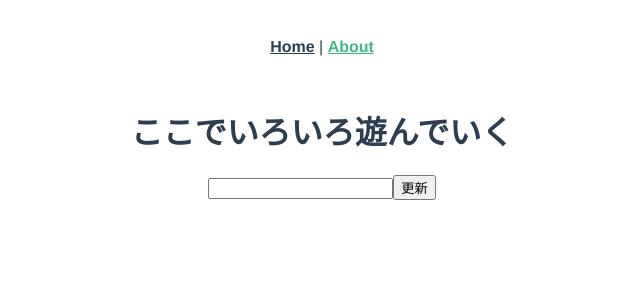
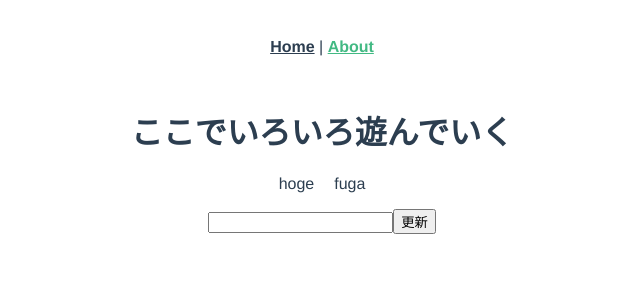
Before and after one commit to chucker34/vue-ts-practice, a Vue app: page /about in a window 1280 px wide. Shown: the top 300 px of the page, without its empty margins (318-958 px from the left). Built offline with nearby package versions, Linux system fonts and the light colour scheme.

Commit message:
リストへの追加と表示をためした

```diff
--- a/src/components/Play.vue
+++ b/src/components/Play.vue
@@ -1,8 +1,13 @@
 <template>
   <div class="play">
-    <h1>{{ displayMsg }}</h1>
-    <input v-model="inputMsg">
-    <button @click="update">更新</button>
+    <h1>{{ propsMsg }}</h1>
+    <ul id="example-1">
+      <li v-for="item in items">
+        {{ item.message }}
+      </li>
+    </ul>
+    <input v-model="inputItem">
+    <button @click="add">更新</button>
   </div>
 </template>
 
@@ -13,13 +18,18 @@ import { Component, Prop, Vue } from 'vue-property-decorator';
 export default class Play extends Vue {
     @Prop() private propsMsg!: string;
 
-    inputMsg: string = '';
+    inputItem: string = ''
 
-    displayMsg: string = this.propsMsg
+    items = [
+      { message: 'hoge' },
+      { message: 'fuga' }
+    ]
 
-    update () {
-        this.displayMsg = this.propsMsg + this.inputMsg
-        this.inputMsg = ''
+    add () {
+      if (this.inputItem) {
+        this.items.push({ message: this.inputItem })
+        this.inputItem = ''
+      }
     }
 }
 </script>
```
